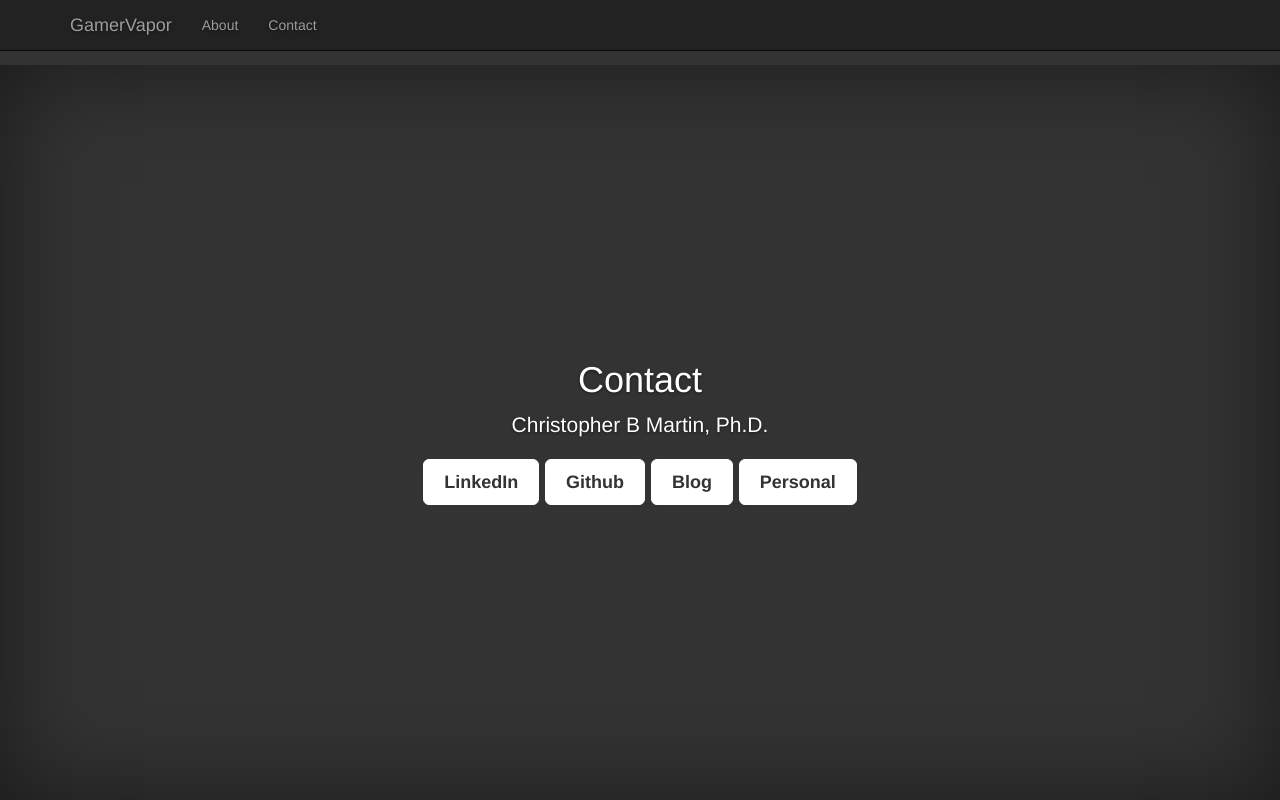
After one commit to chmartin/insight_heroku_app, a Flask app: page /contact in a window 1280 px wide. The commit adds this page. Run offline with Flask 2, Linux system fonts and the light colour scheme; some libraries are stand-ins or nearby versions.

Commit message:
Make it look good.

```diff
--- a/app.py
+++ b/app.py
@@ -12,9 +12,9 @@ from wtforms.validators import Required
 from get_stats import get_stats
 
 class ExampleForm(Form):
-    steamid = IntegerField('Enter Steamid of User in Question.', description='This is the steamid of user to be considered.')
+    steamid = IntegerField(' ', description='This is the steamid of user to be considered.')
 
-    submit_button = SubmitField('Submit Form')
+    submit_button = SubmitField('Load Analysis')
 
 
 def create_app(configfile=None):
@@ -48,6 +48,14 @@ def create_app(configfile=None):
         #print(churn_stats)
         return render_template('index.html', form=form, churn_stats=[churn_stats])
 
+    @app.route('/about')
+    def about():
+        return render_template('about.html')
+
+    @app.route('/contact')
+    def contact():
+        return render_template('cover.html')
+
     return app
 
 if __name__ == '__main__':
--- /dev/null
+++ b/static/css/cover.css
@@ -0,0 +1,163 @@
+/*
+ * Globals
+ */
+
+/* Links */
+a,
+a:focus,
+a:hover {
+  color: #fff;
+}
+
+/* Custom default button */
+.btn-default,
+.btn-default:hover,
+.btn-default:focus {
+  color: #333;
+  text-shadow: none; /* Prevent inheritance from `body` */
+  background-color: #fff;
+  border: 1px solid #fff;
+}
+
+
+/*
+ * Base structure
+ */
+
+html,
+body {
+  height: 100%;
+  background-color: #333;
+}
+body {
+  color: #fff;
+  text-align: center;
+  text-shadow: 0 1px 3px rgba(0,0,0,.5);
+}
+
+/* Extra markup and styles for table-esque vertical and horizontal centering */
+.site-wrapper {
+  display: table;
+  width: 100%;
+  height: 100%; /* For at least Firefox */
+  min-height: 100%;
+  -webkit-box-shadow: inset 0 0 100px rgba(0,0,0,.5);
+          box-shadow: inset 0 0 100px rgba(0,0,0,.5);
+}
+.site-wrapper-inner {
+  display: table-cell;
+  vertical-align: top;
+}
+.cover-container {
+  margin-right: auto;
+  margin-left: auto;
+}
+
+/* Padding for spacing */
+.inner {
+  padding: 30px;
+}
+
+
+/*
+ * Header
+ */
+.masthead-brand {
+  margin-top: 10px;
+  margin-bottom: 10px;
+}
+
+.masthead-nav > li {
+  display: inline-block;
+}
+.masthead-nav > li + li {
+  margin-left: 20px;
+}
+.masthead-nav > li > a {
+  padding-right: 0;
+  padding-left: 0;
+  font-size: 16px;
+  font-weight: bold;
+  color: #fff; /* IE8 proofing */
+  color: rgba(255,255,255,.75);
+  border-bottom: 2px solid transparent;
+}
+.masthead-nav > li > a:hover,
+.masthead-nav > li > a:focus {
+  background-color: transparent;
+  border-bottom-color: #a9a9a9;
+  border-bottom-color: rgba(255,255,255,.25);
+}
+.masthead-nav > .active > a,
+.masthead-nav > .active > a:hover,
+.masthead-nav > .active > a:focus {
+  color: #fff;
+  border-bottom-color: #fff;
+}
+
+@media (min-width: 768px) {
+  .masthead-brand {
+    float: left;
+  }
+  .masthead-nav {
+    float: right;
+  }
+}
+
+
+/*
+ * Cover
+ */
+
+.cover {
+  padding: 0 20px;
+}
+.cover .btn-lg {
+  padding: 10px 20px;
+  font-weight: bold;
+}
+
+
+/*
+ * Footer
+ */
+
+.mastfoot {
+  color: #999; /* IE8 proofing */
+  color: rgba(255,255,255,.5);
+}
+
+
+/*
+ * Affix and center
+ */
+
+@media (min-width: 768px) {
+  /* Pull out the header and footer */
+  .masthead {
+    position: fixed;
+    top: 0;
+  }
+  .mastfoot {
+    position: fixed;
+    bottom: 0;
+  }
+  /* Start the vertical centering */
+  .site-wrapper-inner {
+    vertical-align: middle;
+  }
+  /* Handle the widths */
+  .masthead,
+  .mastfoot,
+  .cover-container {
+    width: 100%; /* Must be percentage or pixels for horizontal alignment */
+  }
+}
+
+@media (min-width: 992px) {
+  .masthead,
+  .mastfoot,
+  .cover-container {
+    width: 700px;
+  }
+}
--- /dev/null
+++ b/static/css/starter-template.css
@@ -0,0 +1,19 @@
+body {
+  padding-top: 65px;
+}
+.starter-template {
+  padding: 40px 15px;
+  text-align: center;
+}
+
+.column {
+  float: left;
+  width: 50%;
+}
+
+/* Clear floats after the columns */
+.row:after {
+  content: "";
+  display: table;
+  clear: both;
+}
--- /dev/null
+++ b/templates/base.html
@@ -0,0 +1,61 @@
+<!DOCTYPE html>
+<html lang="en">
+  <head>
+    <meta charset="utf-8">
+    <meta http-equiv="X-UA-Compatible" content="IE=edge">
+    <meta name="viewport" content="width=device-width, initial-scale=1">
+    <!-- The above 3 meta tags *must* come first in the head; any other head content must come *after* these tags -->
+    <meta name="description" content="">
+    <meta name="author" content="">
+    <link rel="icon" href="../../favicon.ico">
+
+    <title>GamerVapor</title>
+
+    <!-- Bootstrap core CSS -->
+
+    <!-- Latest compiled and minified CSS -->
+    <link rel="stylesheet" href="https://maxcdn.bootstrapcdn.com/bootstrap/3.3.7/css/bootstrap.min.css" integrity="sha384-BVYiiSIFeK1dGmJRAkycuHAHRg32OmUcww7on3RYdg4Va+PmSTsz/K68vbdEjh4u" crossorigin="anonymous">
+
+    <!-- IE10 viewport hack for Surface/desktop Windows 8 bug -->
+    <!--<link href="../../assets/css/ie10-viewport-bug-workaround.css" rel="stylesheet">-->
+
+    <!-- Custom styles for this template -->
+    <link href="{{url_for('static', filename = 'css/starter-template.css')}}" type = "text/css" rel="stylesheet">
+
+    <!-- Just for debugging purposes. Don't actually copy these 2 lines! -->
+    <!--[if lt IE 9]><script src="../../assets/js/ie8-responsive-file-warning.js"></script><![endif]-->
+    <!--<script src="../../assets/js/ie-emulation-modes-warning.js"></script>-->
+
+    <!-- HTML5 shim and Respond.js for IE8 support of HTML5 elements and media queries -->
+    <!--[if lt IE 9]>
+    <script src="https://oss.maxcdn.com/html5shiv/3.7.3/html5shiv.min.js"></script>
+    <script src="https://oss.maxcdn.com/respond/1.4.2/respond.min.js"></script>
+    <![endif]-->
+  </head>
+
+  <body>
+    <nav class="navbar navbar-inverse navbar-fixed-top">
+      <div class="container">
+        <div class="navbar-header">
+          <button type="button" class="navbar-toggle collapsed" data-toggle="collapse" data-target="#navbar" aria-expanded="false" aria-controls="navbar">
+            <span class="sr-only">Toggle navigation</span>
+            <span class="icon-bar"></span>
+            <span class="icon-bar"></span>
+            <span class="icon-bar"></span>
+          </button>
+          <a class="navbar-brand" href="/">GamerVapor</a>
+        </div>
+        <div id="navbar" class="collapse navbar-collapse">
+          <ul class="nav navbar-nav">
+            <li><a href="/about">About</a></li>
+            <li><a href="/contact">Contact</a></li>
+          </ul>
+        </div><!--/.nav-collapse -->
+      </div>
+    </nav>
+
+    {% block content %}
+    {% endblock %}
+
+  </body>
+</html>
--- /dev/null
+++ b/templates/cover.html
@@ -0,0 +1,31 @@
+
+{% extends "base.html" %}
+
+{% block content %}
+<link rel="stylesheet" type="text/css" href="{{ url_for('static', filename='css/cover.css') }}">
+
+    <div class="site-wrapper">
+
+      <div class="site-wrapper-inner">
+
+
+          <div class="inner cover">
+            <h1 class="cover-heading">Contact</h1>
+            <p class="lead">Christopher B Martin, Ph.D. </p>
+            <p class="lead">
+              <a href="https://www.linkedin.com/in/chmartinprof/" class="btn btn-lg btn-default">LinkedIn</a>
+              <a href="https://github.com/chmartin" class="btn btn-lg btn-default">Github</a>
+              <a href="https://chmartin.github.io/" class="btn btn-lg btn-default">Blog</a>
+              <a href="https://chmartin.web.cern.ch/chmartin/Chris_Martin/" class="btn btn-lg btn-default">Personal</a>
+
+            </p>
+
+          </div>
+
+
+        </div>
+
+      </div>
+
+
+{% endblock %}
```
Also changed, not shown: templates/about.html (added, +18 -0 lines), templates/index.html (+32 -26 lines).
